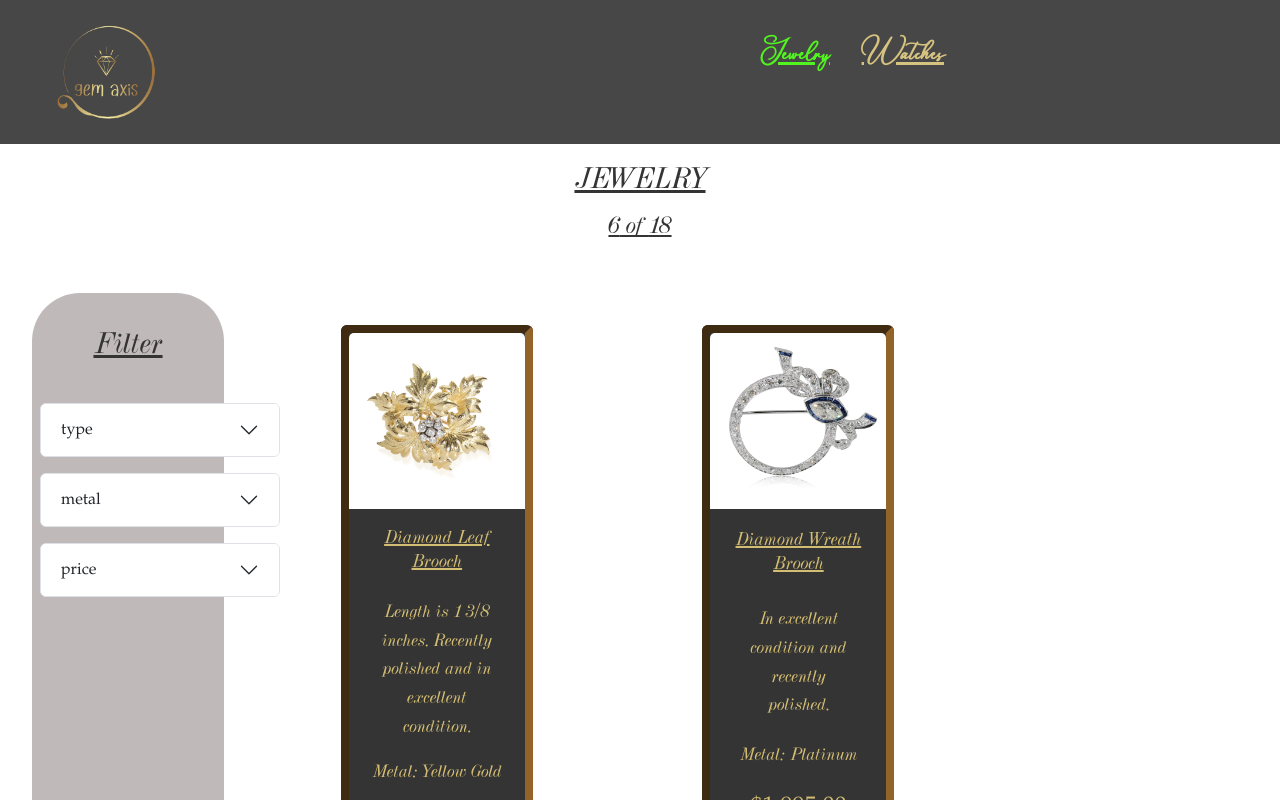
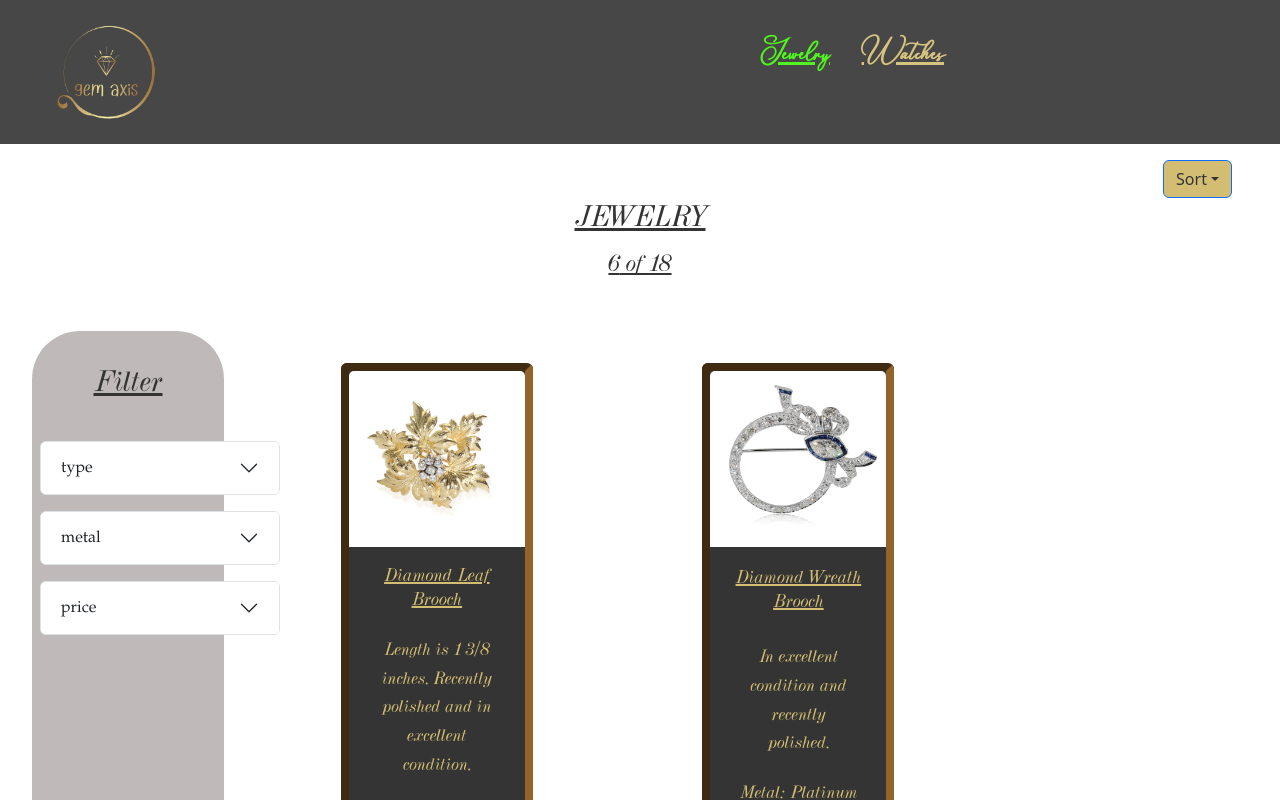
Before and after one commit to AlexanderTsve/C4_Nexus_Task_Project_App, a React (Create React App) app: page / in a window 1280 px wide. Shown: the top 800 px of the page. Built offline with nearby package versions, Linux system fonts and the light colour scheme.

Commit message:
Worked on the sort component logic and design.

```diff
--- a/src/components/PageContent/Filter/Filter.jsx
+++ b/src/components/PageContent/Filter/Filter.jsx
@@ -1,7 +1,7 @@
 import styles from "./Filter.module.scss";
 import { PRICE_FILTER_CATEGORIES } from "../../../util/config";
 import Accordion from "react-bootstrap/Accordion";
-import { useState, useEffect, useRef } from "react";
+import { useState, useEffect } from "react";
 const Filter = ({ products, filterProducts }) => {
   const [filtered, setFiltered] = useState([]);
   const categories = products.map(
--- a/src/components/PageContent/PageContent/PageContent.jsx
+++ b/src/components/PageContent/PageContent/PageContent.jsx
@@ -5,11 +5,13 @@ import { useEffect, useState, useCallback } from "react";
 import {
   NUMBER_OF_PRODUCTS_PER_SLIDE,
   PRICE_FILTER_CATEGORIES,
+  SORT_CATEGORIES,
 } from "../../../util/config";
 import CounterOfShownProducts from "../CounterOfShownProducts/CounterOfShownProducts";
 import Filter from "../Filter/Filter";
 import { transformFilteredArr } from "../../../util/helpers";
 import ProductCategoryHeading from "../ProductCategoryHeading/ProductCategoryHeading";
+import Sort from "../Sort/Sort";
 const PageContent = ({ arrOfProducts, productType }) => {
   const [filteredProducts, setFilteredProducts] = useState(arrOfProducts);
   const [loadMorePara, setLoadMorePara] = useState(
@@ -109,8 +111,31 @@ const PageContent = ({ arrOfProducts, productType }) => {
       setLoadMorePara(false);
     }
   };
+  const sortProducts = (sortingCategory, filteredProducts) => {
+    if (sortingCategory === SORT_CATEGORIES[0]) {
+      setFilteredProducts([
+        ...filteredProducts.sort((a, b) => a.name.localeCompare(b.name)),
+      ]);
+    }
+    if (sortingCategory === SORT_CATEGORIES[1]) {
+      setFilteredProducts([
+        ...filteredProducts.sort((a, b) => b.name.localeCompare(a.name)),
+      ]);
+    }
+    if (sortingCategory === SORT_CATEGORIES[2]) {
+      setFilteredProducts([
+        ...filteredProducts.sort((a, b) => a.price - b.price),
+      ]);
+    }
+    if (sortingCategory === SORT_CATEGORIES[3]) {
+      setFilteredProducts([
+        ...filteredProducts.sort((a, b) => b.price - a.price),
+      ]);
+    }
+  };
   return (
     <section>
+      <Sort sortProducts={sortProducts} arrOfProducts={filteredProducts} />
       <ProductCategoryHeading category={productType} />
       <CounterOfShownProducts
         shownProducts={shownProducts.length}
--- /dev/null
+++ b/src/components/PageContent/Sort/Sort.jsx
@@ -0,0 +1,31 @@
+import styles from "./Sort.module.scss";
+import { SORT_CATEGORIES } from "../../../util/config";
+import Dropdown from "react-bootstrap/Dropdown";
+import DropdownButton from "react-bootstrap/DropdownButton";
+const Sort = ({ arrOfProducts, sortProducts }) => {
+  const sortHandler = (e) => {
+    sortProducts(e.target.id, arrOfProducts);
+  };
+  return (
+    <DropdownButton
+      className={styles.dropdown}
+      align="end"
+      title="Sort"
+      id="dropdown-menu-align-end"
+    >
+      {SORT_CATEGORIES.map((category, index) => (
+        <Dropdown.Item
+          className={styles["dropdown-item"]}
+          eventKey={index}
+          key={index}
+          onClick={sortHandler}
+          id={category}
+        >
+          {category}
+        </Dropdown.Item>
+      ))}
+    </DropdownButton>
+  );
+};
+
+export default Sort;
--- /dev/null
+++ b/src/components/PageContent/Sort/Sort.module.scss
@@ -0,0 +1,10 @@
+@import "../../../custom.scss";
+.dropdown {
+  display: flex;
+  justify-content: flex-end;
+  margin-right: 3rem;
+  button {
+    color: $color-primary !important;
+    background-color: $color-yellow !important;
+  }
+}
--- a/src/util/config.js
+++ b/src/util/config.js
@@ -12,3 +12,9 @@ export const PRICE_FILTER_CATEGORIES = [
   ">=$1,000.00 & <=$3,000.00",
   ">$3,000.00",
 ];
+export const SORT_CATEGORIES = [
+  "A-Z",
+  "Z-A",
+  "Price(low - high)",
+  "Price(high - low)",
+];
```
